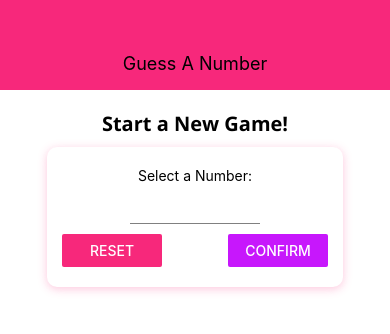
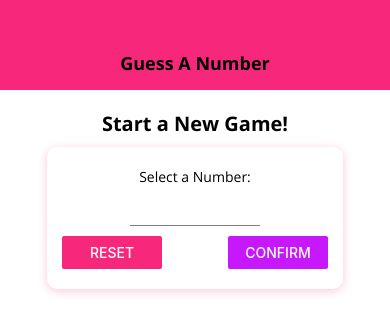
Before and after one commit to ECSYoung/React-Native-Number-Guessing-Game, a React Native app: screen / in a window 390 px wide. Shown: the top 334 px of the page. Built offline with nearby package versions, Linux system fonts and the light colour scheme.

Commit message:
set up componants and constants for styles around fonts

```diff
--- a/App.js
+++ b/App.js
@@ -13,7 +13,7 @@
 const fetchFonts = () => {
   return Font.loadAsync({
     "open-sans": require("./assets/fonts/OpenSans-Regular.ttf"),
-    "open-sans-bold": require("./assets/fonts/OpenSans-Bold.ttf"),
+    "open-sans-bold": require("./assets/fonts/OpenSans-Bold.ttf")
   });
 };
 
--- /dev/null
+++ b/components/BodyText.js
@@ -0,0 +1,12 @@
+import React from 'react';
+import { Text, StyleSheet } from 'react-native';
+
+const BodyText = props => <Text style={styles.body}>{props.children}</Text>
+
+const styles = StyleSheet.create({
+    body: {
+        fontFamily: 'open-sans'
+    }
+});
+
+export default BodyText;
--- a/components/Header.js
+++ b/components/Header.js
@@ -1,10 +1,12 @@
 import React from 'react';
 import { View, Text, StyleSheet } from 'react-native';
+
+import TitleText from '../components/TitleText';
 
 const Header = props => {
     return (
         <View style={styles.header}>
-            <Text style={styles.headerTitle}>{props.title}</Text>
+            <TitleText>{props.title}</TitleText>
         </View>
     )
 };
@@ -17,10 +19,6 @@
         backgroundColor: '#f7287b',
         alignItems: 'center',
         justifyContent: 'center'
-    },
-    headerTitle: {
-        color: 'black',
-        fontSize: 18
     }
 });
 
--- /dev/null
+++ b/components/TitleText.js
@@ -0,0 +1,14 @@
+import React from 'react';
+import { Text, StyleSheet } from 'react-native';
+
+const TitleText = props => <Text style={{...styles.title, ...props.style}} >{props.children}</Text>
+
+const styles = StyleSheet.create({
+    title: {
+        fontFamily: 'open-sans-bold',
+        fontSize: 18,
+        color: 'black'
+    }
+});
+
+export default TitleText;
--- /dev/null
+++ b/constants/defaultStyles.js
@@ -0,0 +1,14 @@
+import { StyleSheet } from 'react-native';
+
+
+
+
+export default StyleSheet.create({
+    bodyText: {
+        fontFamily: 'open-sans',
+    },
+    title: {
+        fontFamily: 'open-sans-bold',
+        fontSize: 18
+    }
+});
--- a/screens/GameScreen.js
+++ b/screens/GameScreen.js
@@ -2,6 +2,8 @@
 import { View, Text, StyleSheet, Button, Alert } from "react-native";
 import NumberContainer from "../components/NumberContainer";
 import Card from "../components/Card";
+import DefaultStyles from "../constants/defaultStyles" ;
+
 
 const generateRandomBetween = (min, max, exclude) => {
   min = Math.ceil(min);
@@ -55,7 +57,7 @@
 
   return (
     <View style={styles.screen}>
-      <Text>Opponent's Guess</Text>
+      <Text style={DefaultStyles.title}>Opponent's Guess</Text>
       <NumberContainer>{currentGuess}</NumberContainer>
       <Card>
         <View style={styles.buttonContainer}>
--- a/screens/StartGameScreen.js
+++ b/screens/StartGameScreen.js
@@ -13,7 +13,8 @@
 import Colors from '../constants/colors';
 import Input from '../components/Input';
 import NumberContainer from '../components/NumberContainer';
-
+import BodyText from '../components/BodyText';
+import TitleText from '../components/TitleText';
 
 const StartGameScreen = props => {
     const [enteredValue, setEnteredValue] = useState('');
@@ -54,7 +55,7 @@
     if (confirmed) {
     confirmedOutput = (
         <Card style={styles.summaryContainer} >
-            <Text>You Selected</Text>
+            <BodyText>You Selected</BodyText>
             <NumberContainer>{selectedNumber}</NumberContainer>
             <Button title="START GAME" onPress={() => props.onStartGame(selectedNumber)}/>
         </Card>
@@ -67,9 +68,9 @@
         }}>
 
             <View style={ styles.screen }>
-                <Text style={ styles.title }>Start a New Game!</Text>
+                <TitleText style={ styles.title }>Start a New Game!</TitleText>
                 <Card style={styles.inputContainer}>
-                    <Text>Select a Number:</Text>
+                    <BodyText>Select a Number:</BodyText>
                     <Input
                         blurOnSubmit
                         autoCapitalize='none'
```
